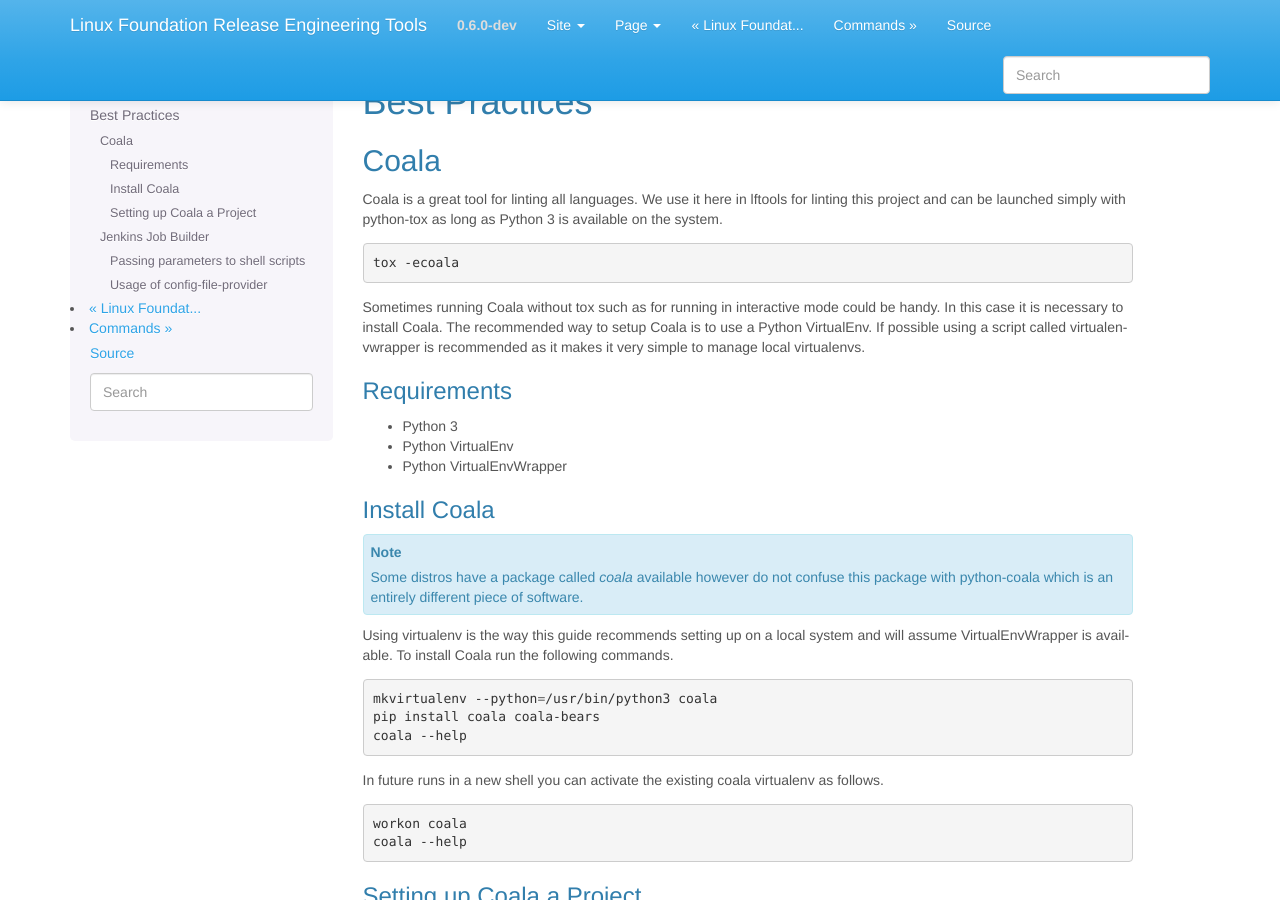
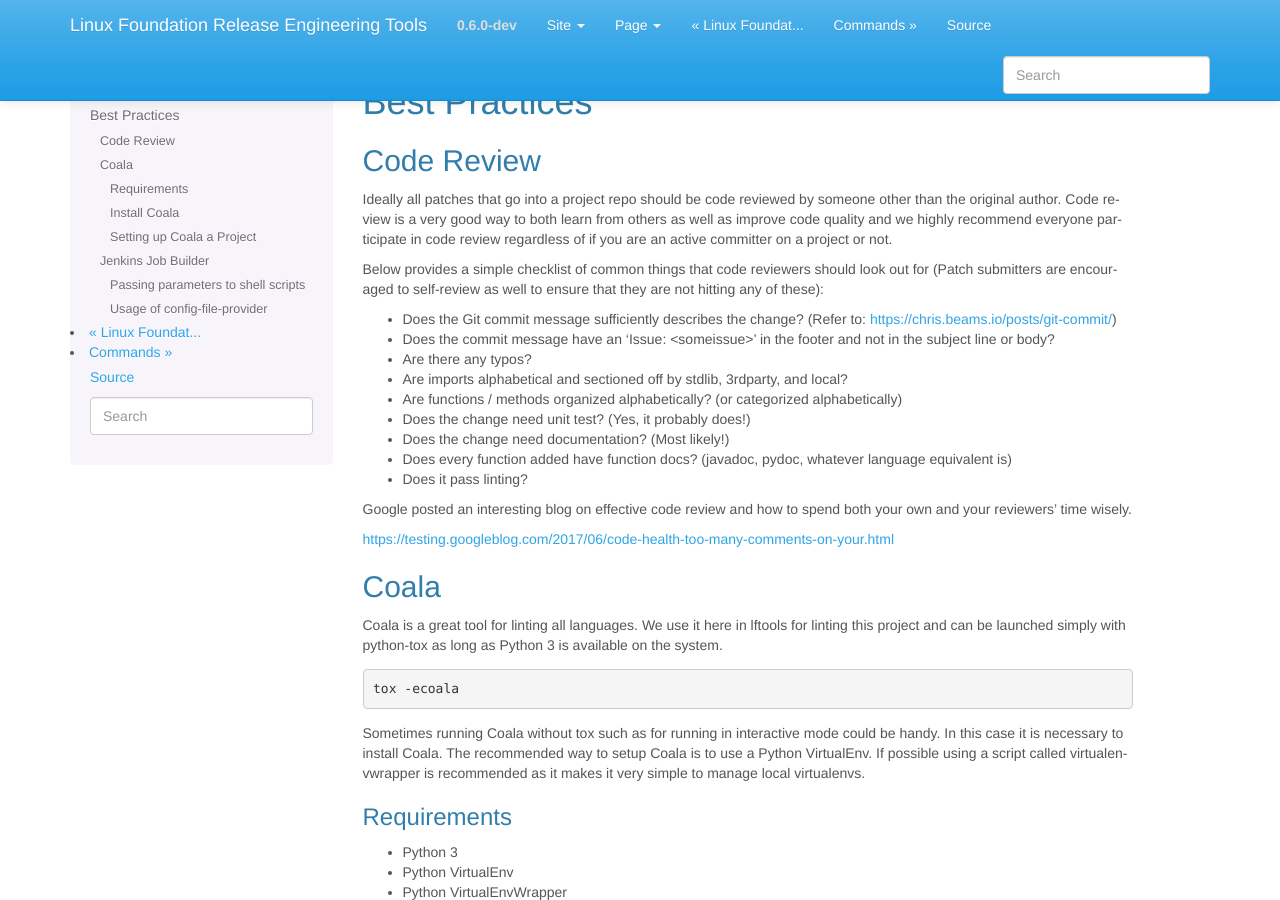
Before and after one commit to lfit/releng-lftools, a Sphinx documentation site: the page built from docs/best-practices.rst, in a window 1280 px wide and 900 px high. Built offline with Sphinx 7.4.7, drawn with Linux system fonts in a browser that asks for light colours.

Commit message:
Add Code Review checklist
Change-Id: I590e1da39c7097aa31ff566d744c67f57c28112b
Signed-off-by: Thanh Ha <thanh.ha@linuxfoundation.org>

```diff
--- a/docs/best-practices.rst
+++ b/docs/best-practices.rst
@@ -1,6 +1,43 @@
 ##############
 Best Practices
 ##############
+
+Code Review
+===========
+
+.. Listing Code Ceview first as it is incredibly important.
+
+Ideally all patches that go into a project repo should be code reviewed by
+someone other than the original author. Code review is a very good way to both
+learn from others as well as improve code quality and we highly recommend
+everyone participate in code review regardless of if you are an active
+committer on a project or not.
+
+Below provides a simple checklist of common things that code reviewers should
+look out for (Patch submitters are encouraged to self-review as well to ensure
+that they are not hitting any of these):
+
+- Does the Git commit message sufficiently describes the change?
+  (Refer to: https://chris.beams.io/posts/git-commit/)
+- Does the commit message have an 'Issue: <someissue>' in the footer and not
+  in the subject line or body?
+- Are there any typos?
+- Are imports alphabetical and sectioned off by stdlib, 3rdparty, and local?
+- Are functions / methods organized alphabetically?
+  (or categorized alphabetically)
+- Does the change need unit test?
+  (Yes, it probably does!)
+- Does the change need documentation?
+  (Most likely!)
+- Does every function added have function docs?
+  (javadoc, pydoc, whatever language equivalent is)
+- Does it pass linting?
+
+Google posted an interesting blog on effective code review and how to spend both
+your own and your reviewers' time wisely.
+
+https://testing.googleblog.com/2017/06/code-health-too-many-comments-on-your.html
+
 
 Coala
 =====
```
